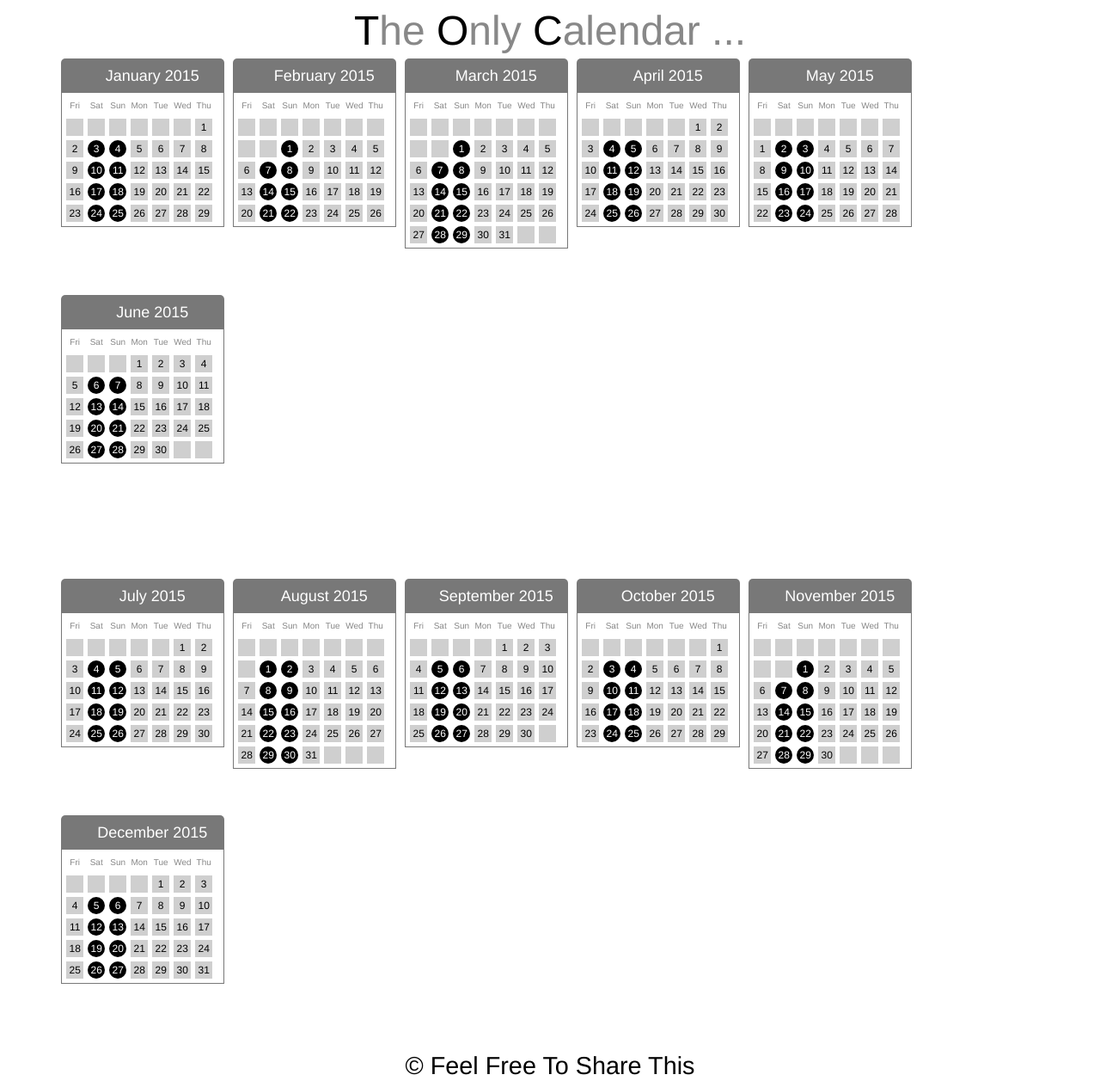
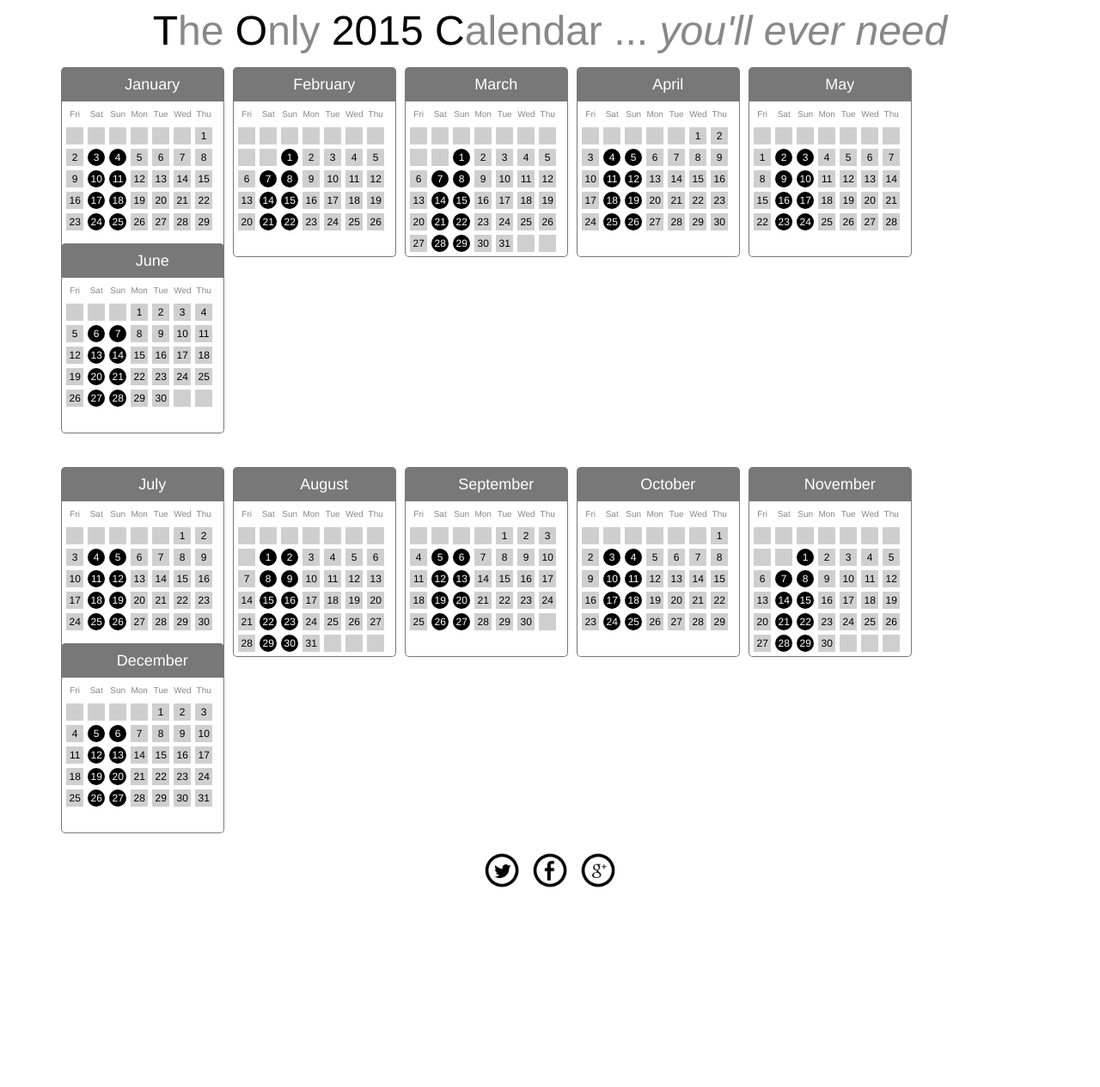
Before and after one commit to pseudokool/calendario-vacanze, a PHP site: page / in a window 1280 px wide. Shown: the whole page at 86% size. After the commit the page ends 1032 px from the top, so only its background shows below. Run offline with PHP 8.4, Linux system fonts and the light colour scheme.

Commit message:
Added social share icons

```diff
--- a/web/class.calendar.php
+++ b/web/class.calendar.php
@@ -139,7 +139,7 @@ class Month {
         return
             '<div class="header">'.
                 '<!--a class="prev" href="'.$this->naviHref.'?month='.sprintf('%02d',$preMonth).'&year='.$preYear.'">Prev</a-->'.
-                    '<span class="title">'.date('F Y',strtotime($this->currentYear.'-'.$this->currentMonth.'-1')).'</span>'.
+                    '<span class="title">'.date('F',strtotime($this->currentYear.'-'.$this->currentMonth.'-1')).'</span>'.
                 '<!--a class="next" href="'.$this->naviHref.'?month='.sprintf("%02d", $nextMonth).'&year='.$nextYear.'">Next</a-->'.
             '</div>';
     }
--- a/web/css/style.css
+++ b/web/css/style.css
@@ -7,7 +7,7 @@
     font-size: 3em;
 }
 .title-container{
-    margin-bottom: 5px;
+    margin-bottom: 15px;
 }
 
 .title-first{
@@ -19,7 +19,8 @@
 }
 .footer-container{
     font-size: 0.6em;
-    margin-bottom: 5px;
+    bottom: 20px;
+    margin-top: 35px;
 }
 li{
     cursor: pointer;
@@ -37,14 +38,16 @@ li:hover{
 .day{
     background-color: #cfcfcf;
 }
-
+.social_links{
+    text-decoration: none;
+}
 
 div#month-view{
   /*margin:0px auto;*/
   padding:0px;
   float: left;
   width: 190px;
-  height: 250px;
+  height: 180px;
   font-family:Helvetica, "Arial", Times, serif;
   margin-right: 10px;
   margin-bottom: 25px;
@@ -103,6 +106,9 @@ div#month-view div.header a.next{
 div#month-view div.box-content{
     border:1px solid #787878 ;
     border-top:none;
+    height: 180px;
+    border-bottom-left-radius: 5px;
+    border-bottom-right-radius: 5px;
 }
 
 
--- a/web/index.php
+++ b/web/index.php
@@ -14,7 +14,9 @@
 		<div class="title-container">
 			<span class="title-first">T</span><span class="title">he</span>
 			<span class="title-first">O</span><span class="title">nly</span>
+			<span class="title-first">2015</span><span class="title"></span>
 			<span class="title-first">C</span><span class="title">alendar ...</span>
+			<span class="title"> <i>you'll ever need</i></span><span class="title"></span>
 		</div>
 	<?php include 'class.calendar.php';
 
@@ -29,7 +31,15 @@
 	?>
 		<div class="clear"></div>
 		<div class="footer-container">
-			&copy; Feel Free To Share This
+			<a href="#" class="social_links">
+				<img src="images/ico-tw.png" width="48" align="absmiddle" />
+			</a>
+			<a href="#" class="social_links">
+				<img src="images/ico-fb.png" width="48" align="absmiddle" />
+			</a>
+			<a href="#" class="social_links">
+				<img src="images/ico-g+.png" width="48" align="absmiddle" />
+			</a>
 		</div>
 	</div>
 </body>
```
Also changed, not shown: web/images/ico-fb.png (added), web/images/ico-g+.png (added), web/images/ico-tw.png (added), 1 other file.
